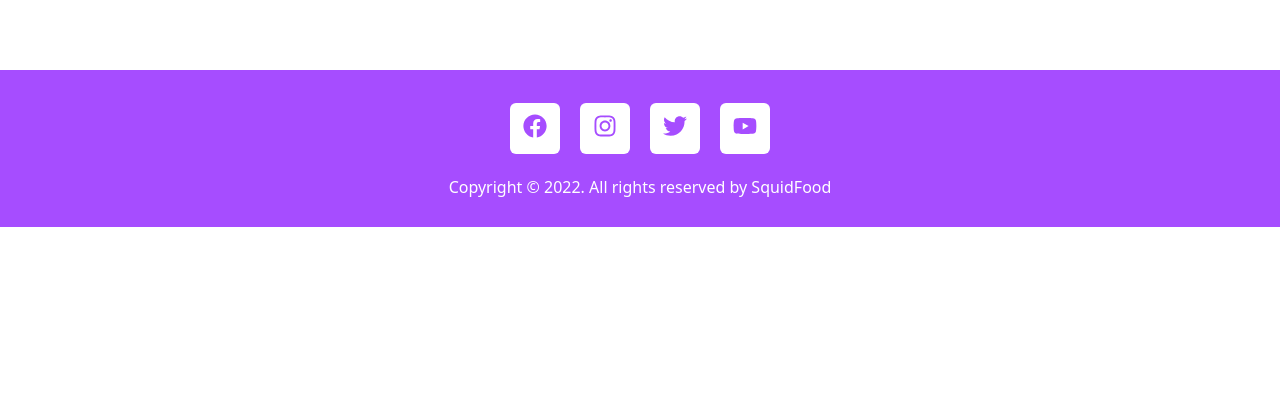
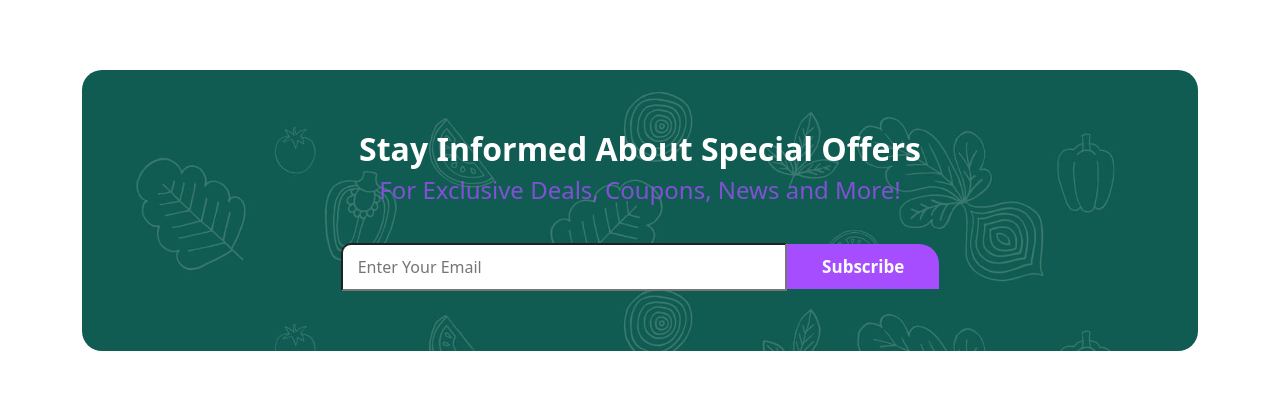
Before and after one commit to mushfik16381/review-client-side, a React (Create React App) app: page / in a window 1280 px wide. Shown: the part 1286-1687 px from the top of the page. Before the commit the page ends 1513 px from the top, so only its background shows below. Built offline with nearby package versions, Linux system fonts and the light colour scheme; no server answers.

Commit message:
subscribe page added

```diff
--- a/src/Pages/Home/Home.js
+++ b/src/Pages/Home/Home.js
@@ -4,6 +4,7 @@ import banner1 from '../../images/banner1.png'
 import banner2 from '../../images/banner2.png'
 import banner3 from '../../images/banner3.png'
 import About from '../About/About';
+import Subscribe from '../Subscribe/Subscribe';
 import './Home.css'
 
 const Home = () => {
@@ -32,6 +33,7 @@ const Home = () => {
           </Carousel.Item>
         </Carousel>
         <About></About>
+        <Subscribe></Subscribe>
       </div>
     );
 };
--- a/src/Pages/ServiceDetails/ServiceDetails.css
+++ b/src/Pages/ServiceDetails/ServiceDetails.css
@@ -4,13 +4,7 @@
     padding: 20px;
     margin-right: 10px;
 }
-.title{
-    font-size: 22px;
-    font-weight: 600;
-    line-height: 33px;
-    color: #6287ad;
-    text-transform: capitalize;
-}
+
 .name {
     font-size: 47px;
     font-weight: 700;
--- /dev/null
+++ b/src/Pages/Subscribe/Subscribe.css
@@ -0,0 +1,34 @@
+.subscribe-container{
+    text-align: center;
+    background-image: url(../../images/sub.png);
+    background-size: cover;
+    background-repeat: no-repeat;
+    padding: 60px 0;
+    border-radius: 20px;
+    margin: 80px 0;
+}
+.stay{
+    color: #fff;
+    font-size: 32px;
+    font-weight: 600;
+}
+.for{
+    color: #a64dffc0;
+    font-size: 24px;
+    font-weight: 500;
+    padding-bottom: 30px;
+}
+.sub-email{
+    width: 40%;
+    padding: 10px 15px;
+    border-top-left-radius: 10px;
+}
+.sub-btn{
+    border: none;
+    padding: 10px 35px;
+    font-size: 17px;
+    font-weight: 600;
+    background: #a64dff;
+    color: #fff;
+    border-top-right-radius: 20px;
+}
--- /dev/null
+++ b/src/Pages/Subscribe/Subscribe.js
@@ -0,0 +1,17 @@
+import React from 'react';
+import './Subscribe.css'
+
+const Subscribe = () => {
+    return (
+        <div className='subscribe-container'>
+            <h3 className='stay'>Stay Informed About Special Offers</h3>
+            <h4 className='for'>For Exclusive Deals, Coupons, News and More!</h4>
+            <div>
+                <input className='sub-email' type="email" placeholder='Enter Your Email'/>
+                <button className='sub-btn'>Subscribe</button>
+            </div>
+        </div>
+    );
+};
+
+export default Subscribe;
```
Also changed, not shown: src/images/sub.png (added).
